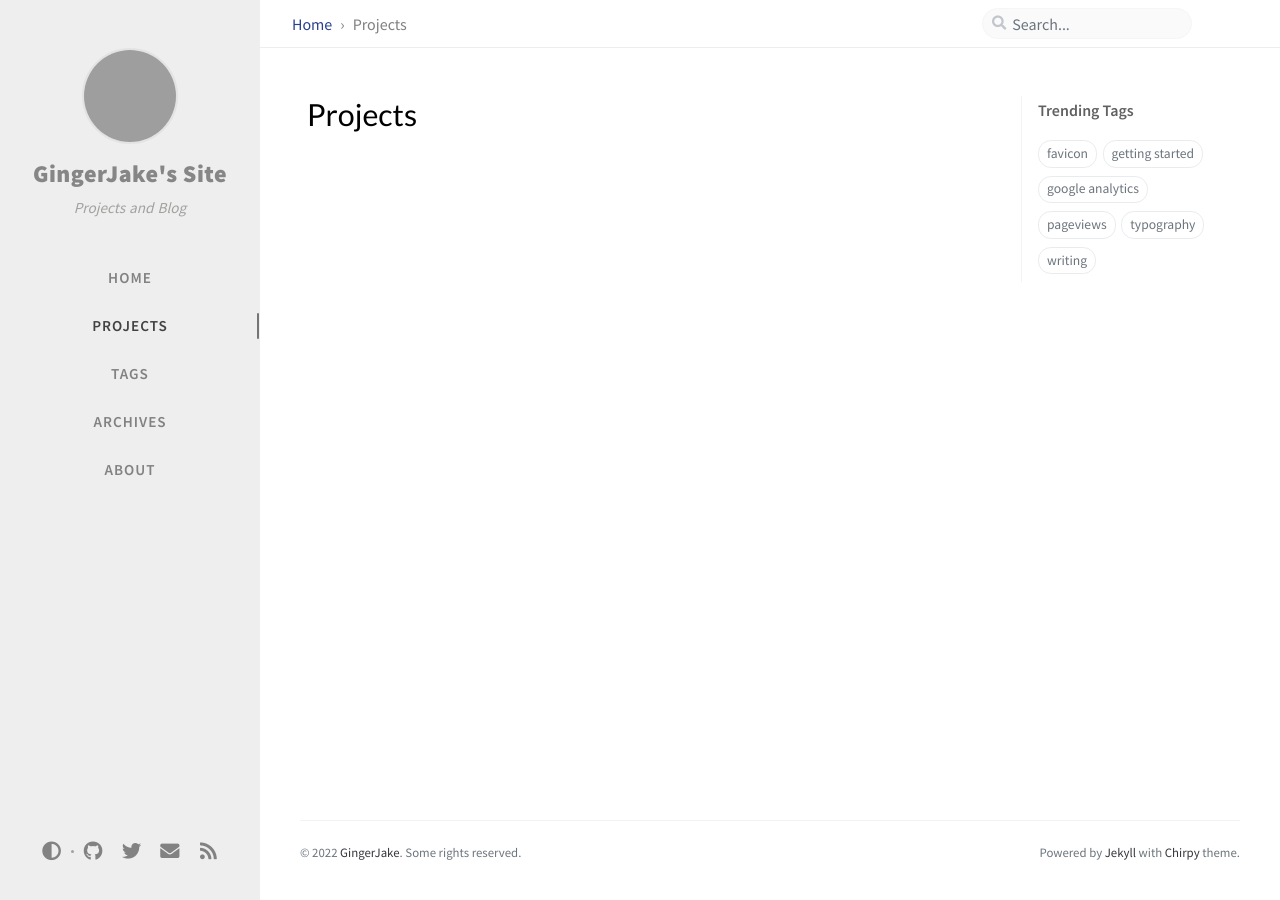
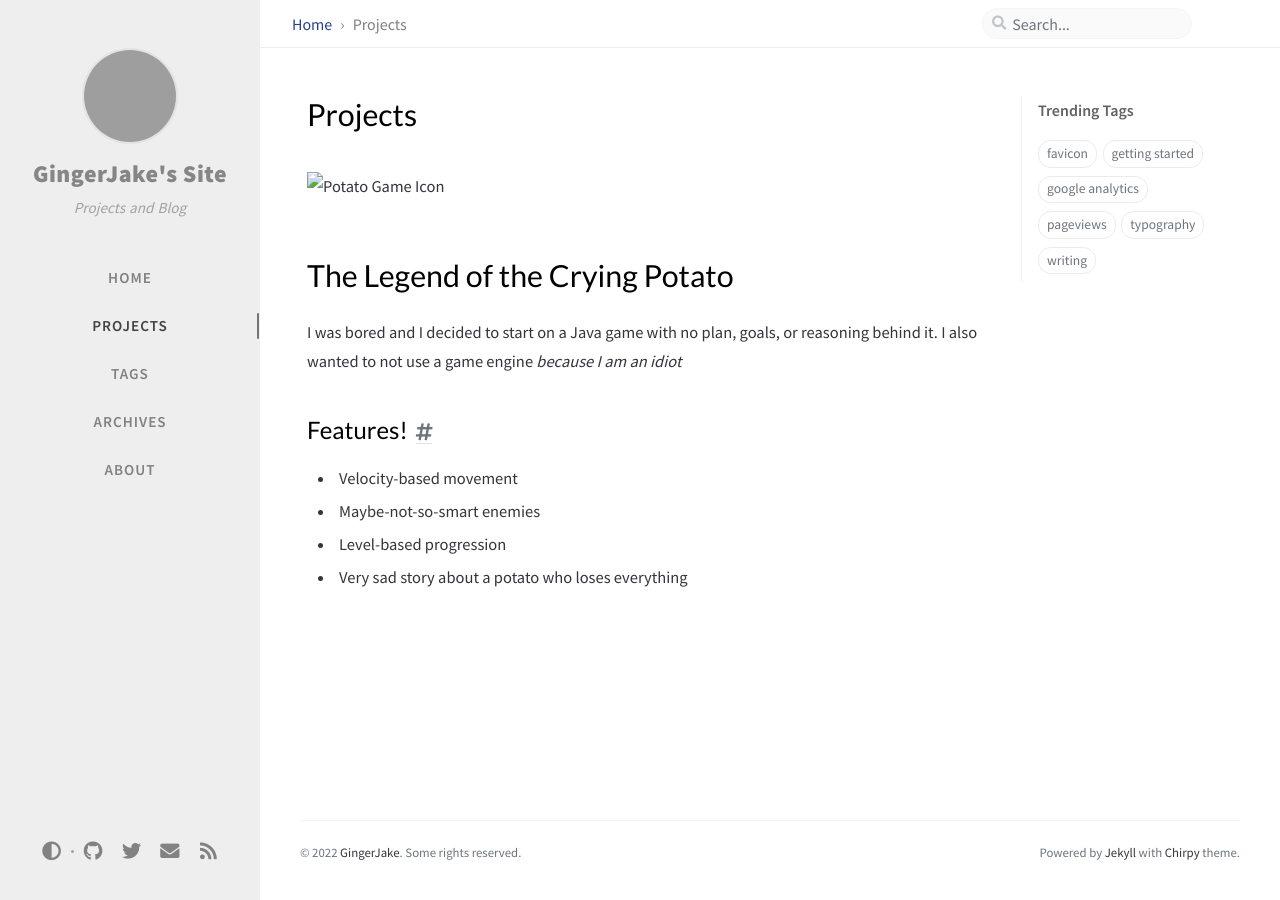
Before and after one commit to GingerJakeDaBoi/gingerjake.github.io, a Jekyll site: the page built from _tabs/projects.md, in a window 1280 px wide. Built offline with Jekyll 4.4.1, drawn with Linux system fonts in a browser that asks for light colours; nearby versions of some CDN libraries; comment, search, counter and statistics services are not loaded; grey boxes are pictures that could not be loaded.

Commit message:
start working on Projects

```diff
--- a/_tabs/projects.md
+++ b/_tabs/projects.md
@@ -3,3 +3,15 @@ layout: page
 icon: fas fa-stream
 order: 1
 ---
+<img src="https://github.com/GingerJakeDaBoi/the-legend-of-the-crying-potato/blob/master/Assets/GUI/Heart.png" alt="Potato Game Icon">
+# The Legend of the Crying Potato
+
+I was bored and I decided to start on a Java game with no plan, goals, or reasoning behind it. I also wanted to not use a game engine <span style="font-style:italic">because I am an idiot<span>
+
+## Features!
+<ul>
+    <li>Velocity-based movement</li>
+    <li>Maybe-not-so-smart enemies</li>
+    <li>Level-based progression</li>
+    <li>Very sad story about a potato who loses everything</li>
+</ul>
```
